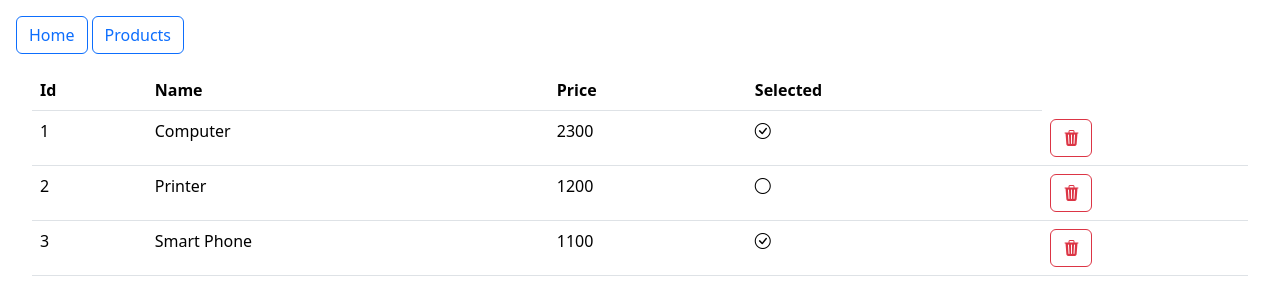
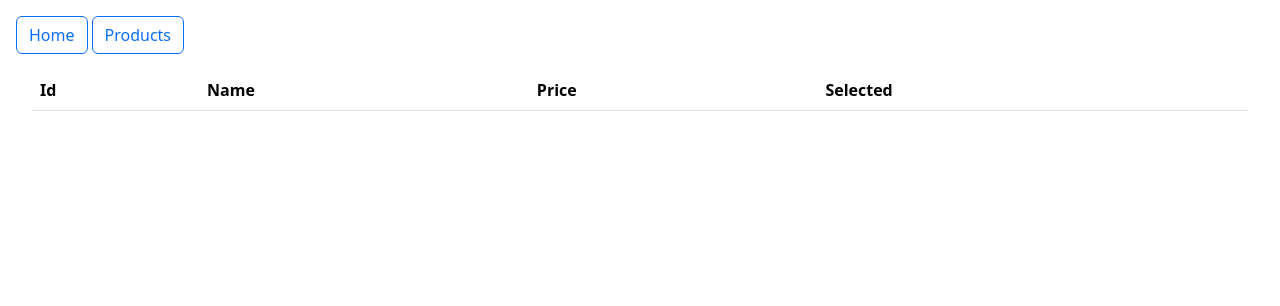
Before and after one commit to YOUHAD08/product-management-system., an Angular app: page /products in a window 1280 px wide. Shown: the top 306 px of the page. Built offline with nearby package versions, Linux system fonts and the light colour scheme.

Commit message:
Integrate ProductService in ProductsComponent and clean up component logic

```diff
--- a/src/app/products/products.ts
+++ b/src/app/products/products.ts
@@ -1,10 +1,9 @@
 import {Component, OnInit} from '@angular/core';
-import {NgIf} from '@angular/common';
+import {Product} from '../services/product';
 
 @Component({
   selector: 'app-products',
-  imports: [
-  ],
+  imports: [],
   templateUrl: './products.html',
   styleUrl: './products.css',
   standalone : true
@@ -12,24 +11,20 @@ import {NgIf} from '@angular/common';
 export class Products implements OnInit {
   products : any;
 
-  constructor() {
-
+  constructor(private Product : Product) {
   }
   // this methode execute at the start of the application
   ngOnInit(): void {
-    this.products = [
-      {id:1, name:"Computer", price:2300, selected:true},
-      {id:2, name:"Printer", price:1200 , selected:false},
-      {id:3, name:"Smart Phone", price: 1100 , selected:true}
-    ];
+    this.getProducts()
   }
-
-  deleteProduct(product: any) {
+  getProducts(): void {
+    this.Product.getAllProducts()
+  }
+  deleteProduct(product: any):  void{
     let Confirmed = confirm("Are you sure you want to delete this product?");
     if (Confirmed) {
-      this.products.splice(this.products.indexOf(product),1);
-      // this.products.filter((p: { id: any; })=> p.id !== product.id);
+      this.Product.deleteProduct(product);
+      this.getProducts();
     }
-
   }
 }
--- /dev/null
+++ b/src/app/services/product.ts
@@ -0,0 +1,25 @@
+import { Injectable } from '@angular/core';
+
+@Injectable({
+  providedIn: 'root'
+  // This makes sure that this service is available to all components.
+})
+export class Product {
+
+  products = [
+    {id:1, name:"Computer", price:2300, selected:true},
+    {id:2, name:"Printer", price:1200 , selected:false},
+    {id:3, name:"Smart Phone", price: 1100 , selected:true}
+  ];
+  constructor() { }
+
+  getAllProducts():  any {
+    return this.products;
+  }
+
+  deleteProduct(product: any):  void{
+      this.products.splice(this.products.indexOf(product),1);
+      // this.products.filter((p: { id: any; })=> p.id !== product.id);
+
+  }
+}
```
Also changed, not shown: 1 other file (tests, documents, lock files or other folders).
